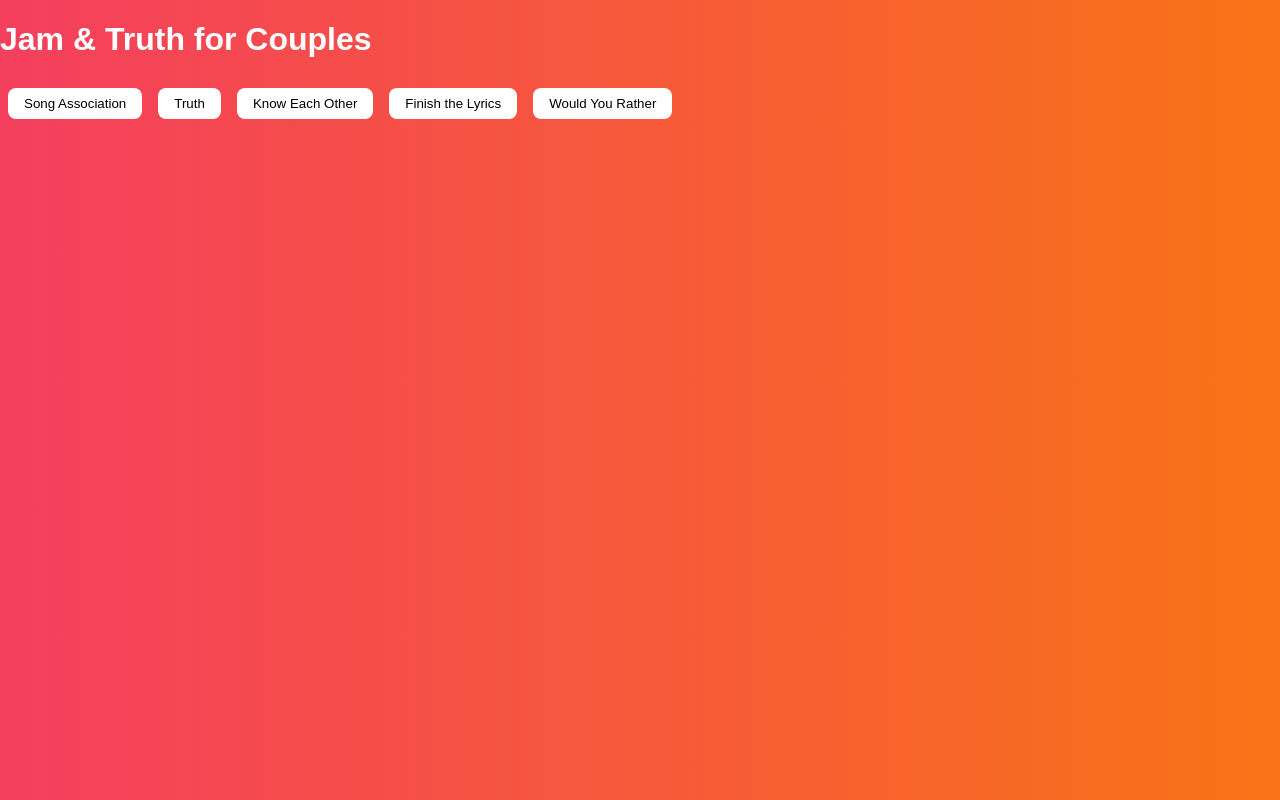
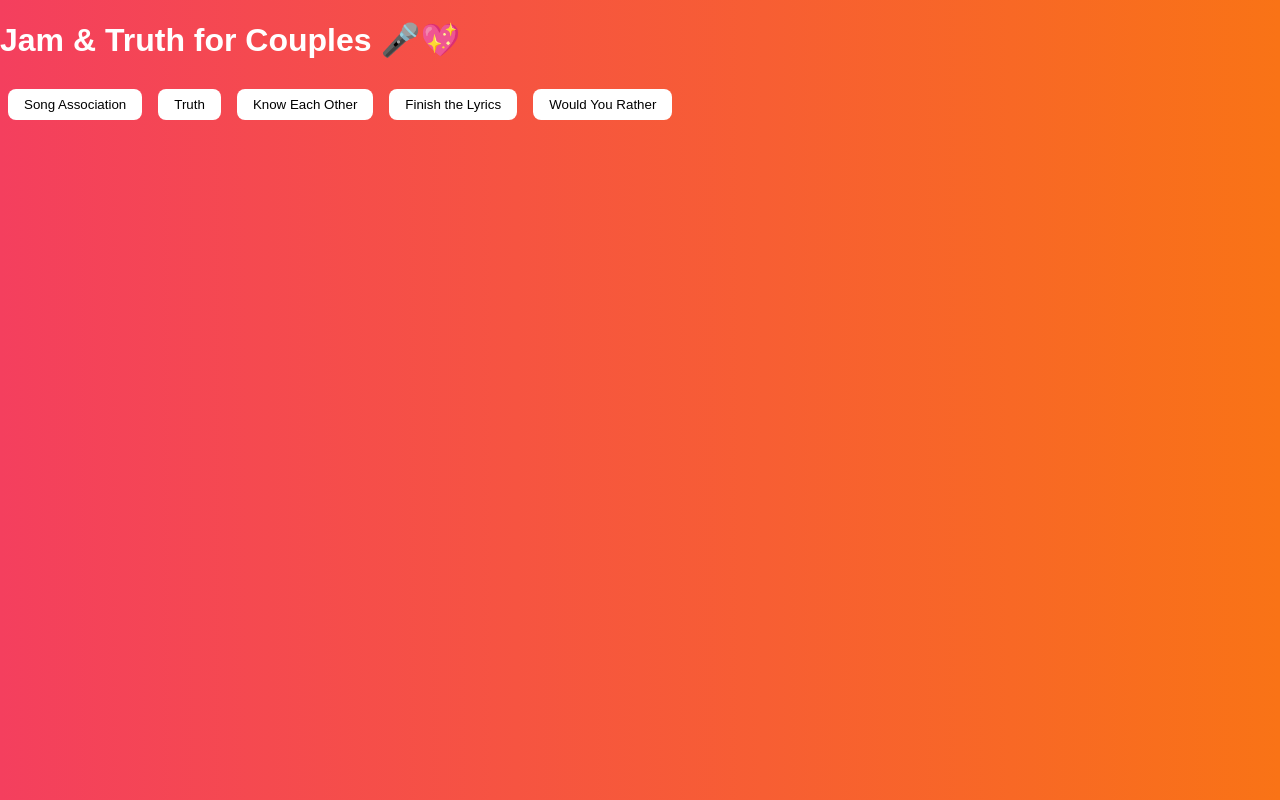
Before and after one commit to dishulal/jam-truth-couples, a React (Vite) app: page / in a window 1280 px wide. Built offline with nearby package versions, Linux system fonts and the light colour scheme; the HTML template or start-up script is replaced by a standard one.

Commit message:
Update App.jsx

```diff
--- a/src/App.jsx
+++ b/src/App.jsx
@@ -201,42 +201,40 @@ export default function App() {
   };
 
   return (
-    <div className="min-h-screen bg-gradient-to-b from-pink-300 via-purple-300 to-blue-300 flex flex-col items-center justify-center p-6 text-center font-sans">
-      <h1 className="text-4xl font-bold mb-8">Jam & Truth for Couples</h1>
-      <div className="flex gap-4 mb-8 flex-wrap justify-center">
-        <button
-          className="bg-purple-600 text-white px-4 py-2 rounded hover:bg-purple-700 transition"
-          onClick={() => drawCard("song")}
+    <div className="min-h-screen bg-gradient-to-b from-pink-400 via-purple-400 to-blue-400 flex flex-col items-center justify-center p-6 text-center font-sans">
+      <h1 className="text-5xl font-extrabold mb-10 text-white drop-shadow-lg">
+        Jam & Truth for Couples 🎤💖
+      </h1>
+
+      <div className="flex gap-5 mb-10 flex-wrap justify-center">
+        {Object.entries({
+          song: "Song Association",
+          truth: "Truth",
+          know: "Know Each Other",
+          lyrics: "Finish the Lyrics",
+          wouldyou: "Would You Rather"
+        }).map(([key, label]) => (
+          <button
+            key={key}
+            className={`px-5 py-3 rounded-lg font-semibold transition-shadow
+              ${
+                selectedDeck === key
+                  ? "bg-white text-purple-700 shadow-lg"
+                  : "bg-white/90 text-purple-900 hover:shadow-md"
+              }`}
+            onClick={() => drawCard(key)}
+          >
+            {label}
+          </button>
+        ))}
+      </div>
+
+      {card && (
+        <div
+          className="max-w-xl w-full bg-white/90 rounded-xl shadow-xl p-8 text-lg
+          font-medium leading-relaxed text-purple-900 whitespace-pre-wrap select-none
+          border-2 border-purple-600"
         >
-          Song Association
-        </button>
-        <button
-          className="bg-pink-600 text-white px-4 py-2 rounded hover:bg-pink-700 transition"
-          onClick={() => drawCard("truth")}
-        >
-          Truth
-        </button>
-        <button
-          className="bg-green-600 text-white px-4 py-2 rounded hover:bg-green-700 transition"
-          onClick={() => drawCard("know")}
-        >
-          Know Each Other
-        </button>
-        <button
-          className="bg-yellow-600 text-white px-4 py-2 rounded hover:bg-yellow-700 transition"
-          onClick={() => drawCard("lyrics")}
-        >
-          Finish the Lyrics
-        </button>
-        <button
-          className="bg-red-600 text-white px-4 py-2 rounded hover:bg-red-700 transition"
-          onClick={() => drawCard("wouldyou")}
-        >
-          Would You Rather
-        </button>
-      </div>
-      {card && (
-        <div className="bg-white p-6 rounded shadow-md max-w-lg w-full text-left whitespace-pre-wrap">
           {card}
         </div>
       )}
```
